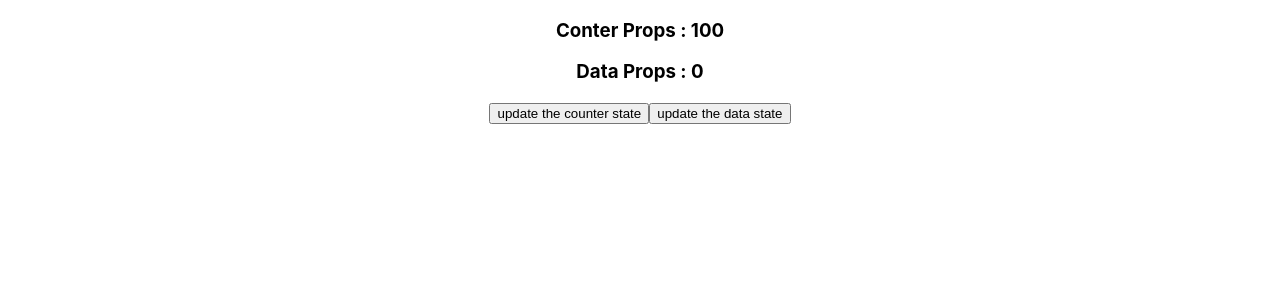
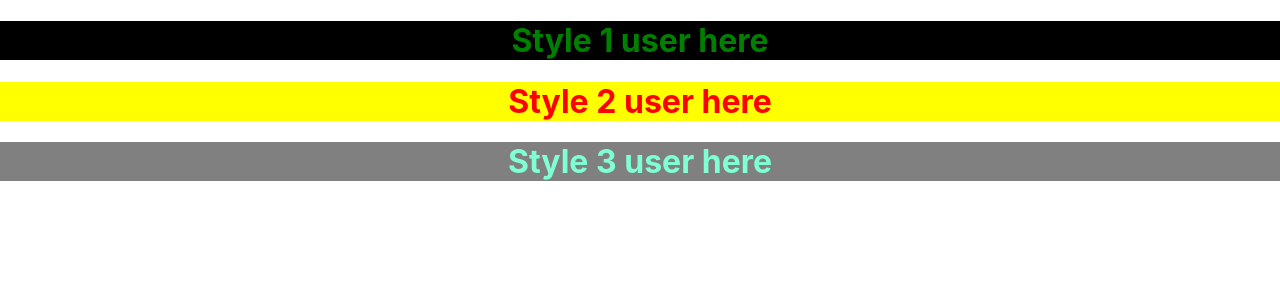
Before and after one commit to zamiasha/Learning-react-, a React (Create React App) app: page / in a window 1280 px wide. Shown: the top 300 px of the page. Built offline with nearby package versions, Linux system fonts and the light colour scheme.

Commit message:
inline internal and external desing code  with new component

```diff
--- a/src/App.jsx
+++ b/src/App.jsx
@@ -1,5 +1,7 @@
-import React, { useEffect, useState, usestate} from 'react';
-// import React from 'react';
+// import React, { useEffect, useState, usestate} from 'react';
+import React from 'react';
+import "./custom.css"
+import style from './Custom.module.css'
 // import logo from './logo.svg';
 import './App.css';
 import Specificdata from './components/Specificdata';
@@ -9,27 +11,13 @@
 
 function App() {
 
-    const [data, setData] = useState(0);
-        const [counter, setCounter] = useState(100);
-
-       useEffect(() => {
-        console.log("Called with data states");
-        }, [data] );
-
-        useEffect(() => {
-            console.log("Called with counter states");
-            }, [counter] );
-
-
+console.log("style???", style);
     return (
         <div className="App">
 
-
-
-        <Specificdata counter={counter} data={data} />
-
-           <button onClick={() => setCounter(counter + 1)}>update the counter state</button>
-           <button onClick={() => setData(data + 1)}>update the data state </button>
+       <h1 className='primary'>Style 1  user here </h1>
+       <h1 style={{color: 'red',backgroundColor:  'yellow' }}>Style 2  user here </h1>
+       <h1 className={style.success}>Style 3  user here </h1>
 
 
         </div>
--- /dev/null
+++ b/src/Custom.module.css
@@ -0,0 +1,4 @@
+.success {
+    background-color: gray;
+    color: aquamarine;
+}
--- /dev/null
+++ b/src/custom.css
@@ -0,0 +1,9 @@
+.primary {
+    background-color: black;
+    color: green;
+}
+
+.primary-des2 {
+    background-color: red;
+    color: white;
+}
```
